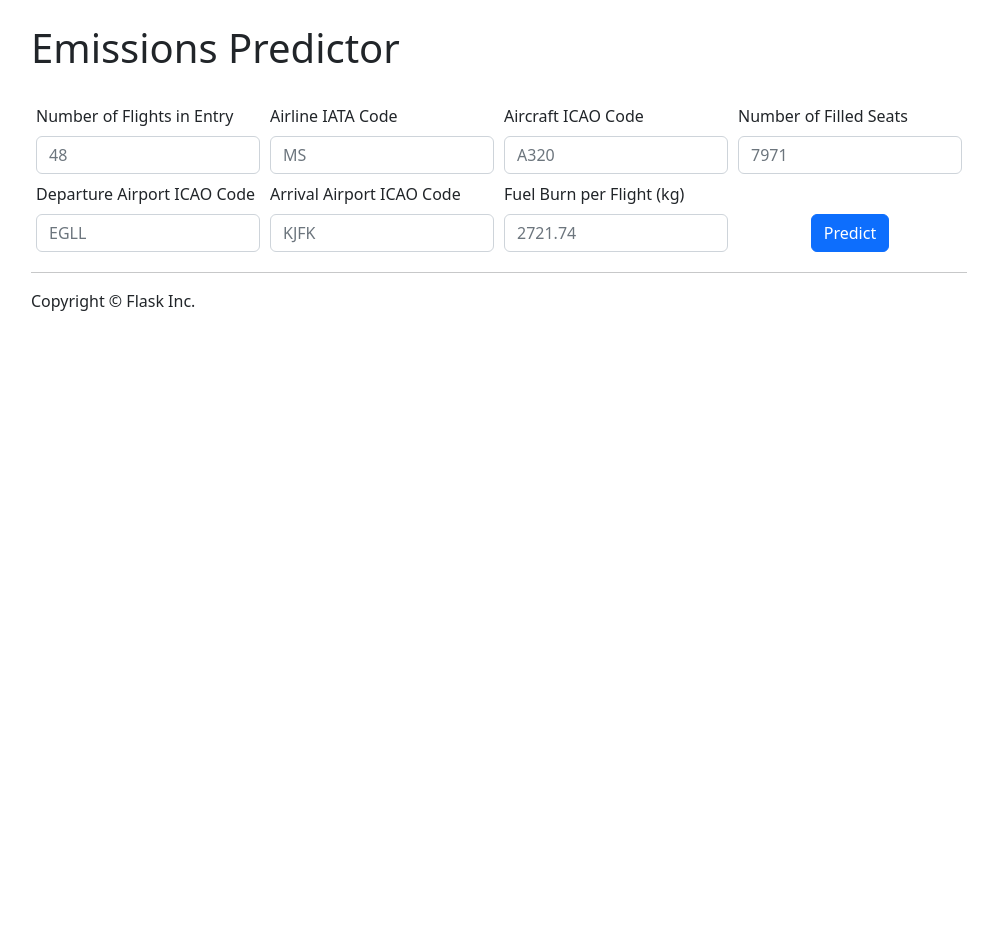
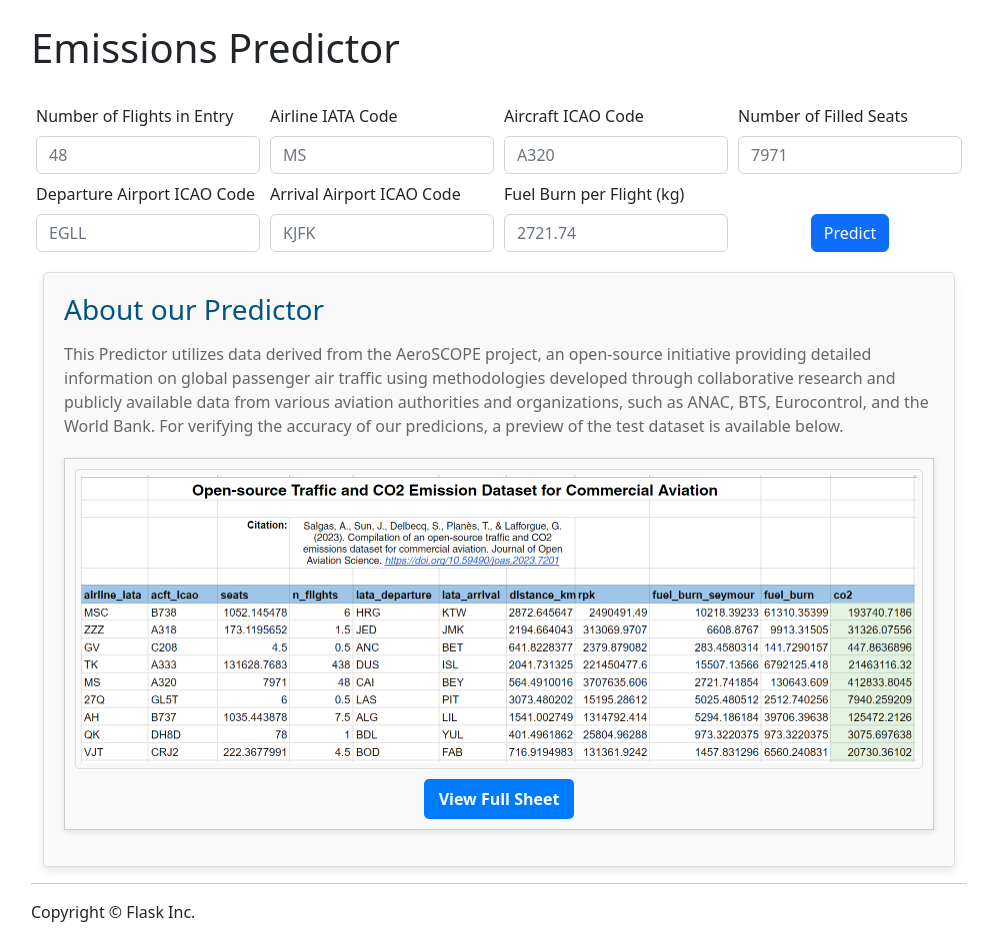
Before and after one commit to BrittanyThomas162/EmissionsModel, a Flask app: template templates/fuelPrediction.html in a window 1280 px wide. Shown: the part 56-996 px from the top of the page, without its empty margins (141-1134 px from the left). Before the commit the page ends 367 px from the top, so only its background shows below. Run offline with Flask 2, Linux system fonts and the light colour scheme; the template is opened without the code that fills it: values that come from a table or form of the project are taken from there, others are empty; some libraries are stand-ins or nearby versions.

Commit message:
validation tool

```diff
--- a/templates/fuelPrediction.html
+++ b/templates/fuelPrediction.html
@@ -58,7 +58,37 @@
     </p>
   </div>
   {% endif %}
+
+  <!-- Description about the dataset and how to validate the model -->
+  <div class="dataset-info">
+    <h3 >About our Predictor</h2>
+    <p>
+      This Predictor utilizes data derived from the AeroSCOPE project, an
+      open-source initiative providing detailed information on global passenger
+      air traffic using methodologies developed through collaborative research
+      and publicly available data from various aviation authorities and
+      organizations, such as ANAC, BTS, Eurocontrol, and the World Bank. For
+      verifying the accuracy of our predicions, a
+      preview of the test dataset is available below.
+
+      <div class="google-sheet-preview">
+        <img
+          src="{{ url_for('static', filename='dataset-Excel.png') }}"
+          alt="Google Sheet Preview"
+        />
+        <a
+          href="https://docs.google.com/spreadsheets/d/19bd3XdN6OALCQp59dAq_NnSlxPmb7sVo6RXK8mPD9dQ/edit?usp=sharing"
+          target="_blank"
+          class="view-full-sheet"
+          >View Full Sheet</a
+        >
+      </div>
+    </p>
+  </div>
+
+
 </div>
+
 {% endblock %} {% block css %}
 <style>
   .main-heading-1 {
@@ -124,6 +154,50 @@
     color: black;
   }
 
+  .dataset-info {
+    background-color: #f9f9f9;
+    padding: 20px;
+    margin-top: 20px;
+    border: 1px solid #ddd;
+    border-radius: 5px;
+    box-shadow: 0 4px 8px rgba(0, 0, 0, 0.1);
+  }
+  .dataset-info h3 {
+    color: #005580;
+    margin-bottom: 15px;
+  }
+  .dataset-info p {
+    font-size: 1rem;
+    color: #666;
+    line-height: 1.5;
+  }
+  .google-sheet-preview {
+    margin-top: 20px;
+    border: 1px solid #ccc;
+    padding: 10px;
+    box-shadow: 0 2px 6px rgba(0, 0, 0, 0.1);
+    text-align: center;
+  }
+  .google-sheet-preview img {
+    max-width: 100%;
+    height: auto;
+    border: 1px solid #ddd;
+    border-radius: 4px;
+    padding: 5px;
+  }
+  .view-full-sheet {
+    display: inline-block;
+    margin-top: 10px;
+    padding: 8px 15px;
+    background-color: #007bff;
+    color: white;
+    text-decoration: none;
+    border-radius: 5px;
+    font-weight: bold;
+  }
+  .view-full-sheet:hover {
+    background-color: #0056b3;
+  }
   /* .divider {
     margin-top: 4rem;
     margin-bottom: 3rem;
```
Also changed, not shown: static/dataset-Excel.png (added).
